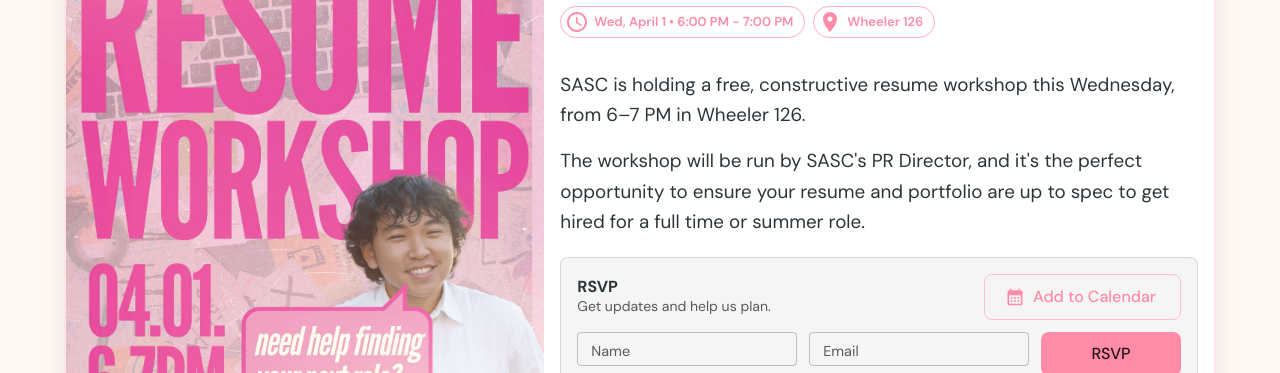
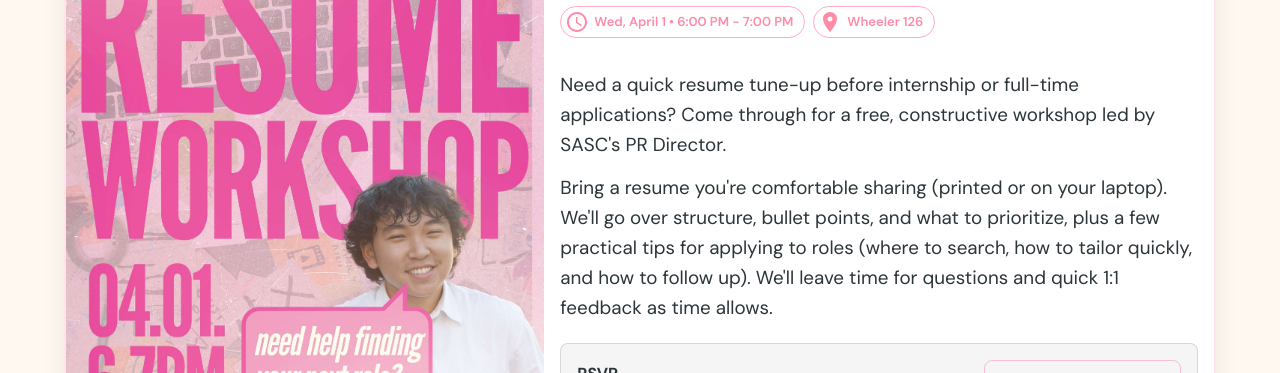
Before and after one commit to khoaang/ucbsasc, a React (Vite) app: page /events in a window 1280 px wide. Shown: the part 267-640 px from the top of the page. Built offline with nearby package versions, Linux system fonts and the light colour scheme; no server answers.

Commit message:
revise resume event description

```diff
--- a/src/components/events/ResumeWorkshop.tsx
+++ b/src/components/events/ResumeWorkshop.tsx
@@ -12,7 +12,7 @@
   const isPast = false;
   const title = 'Resume Workshop';
   const details =
-    "SASC is holding a free, constructive resume workshop run by our PR Director. It's the perfect opportunity to make sure your resume and portfolio are ready for summer internships or full-time roles.";
+    "Need a quick resume tune-up before internship/full-time apps? Bring your resume (and portfolio if you have one) for friendly, constructive feedback from SASC's PR Director. We'll cover structure, bullet points, and what recruiters look for—plus quick tips for applying (where to look, how to tailor, and how to follow up).";
   const location = 'Wheeler 126, UC Berkeley';
   // April 1, 2026 6:00 PM - 7:00 PM PDT
   const gcalUrl =
@@ -99,12 +99,14 @@
             />
           </Stack>
 
-          <Typography variant="body1" sx={{ mb: 2, fontSize: '1.1rem', lineHeight: 1.6 }}>
-            SASC is holding a free, constructive resume workshop this Wednesday, from 6–7 PM in Wheeler 126.
+          <Typography variant="body1" sx={{ mb: 1.5, fontSize: '1.1rem', lineHeight: 1.6 }}>
+            Need a quick resume tune-up before internship or full-time applications? Come through for a free, constructive workshop led by
+            SASC&apos;s PR Director.
           </Typography>
           <Typography variant="body1" sx={{ mb: 2, lineHeight: 1.6 }}>
-            The workshop will be run by SASC&apos;s PR Director, and it&apos;s the perfect opportunity to ensure your resume and portfolio are
-            up to spec to get hired for a full time or summer role.
+            Bring a resume you&apos;re comfortable sharing (printed or on your laptop). We&apos;ll go over structure, bullet points, and what to
+            prioritize, plus a few practical tips for applying to roles (where to search, how to tailor quickly, and how to follow up). We&apos;ll
+            leave time for questions and quick 1:1 feedback as time allows.
           </Typography>
 
           {!isPast && (
```
